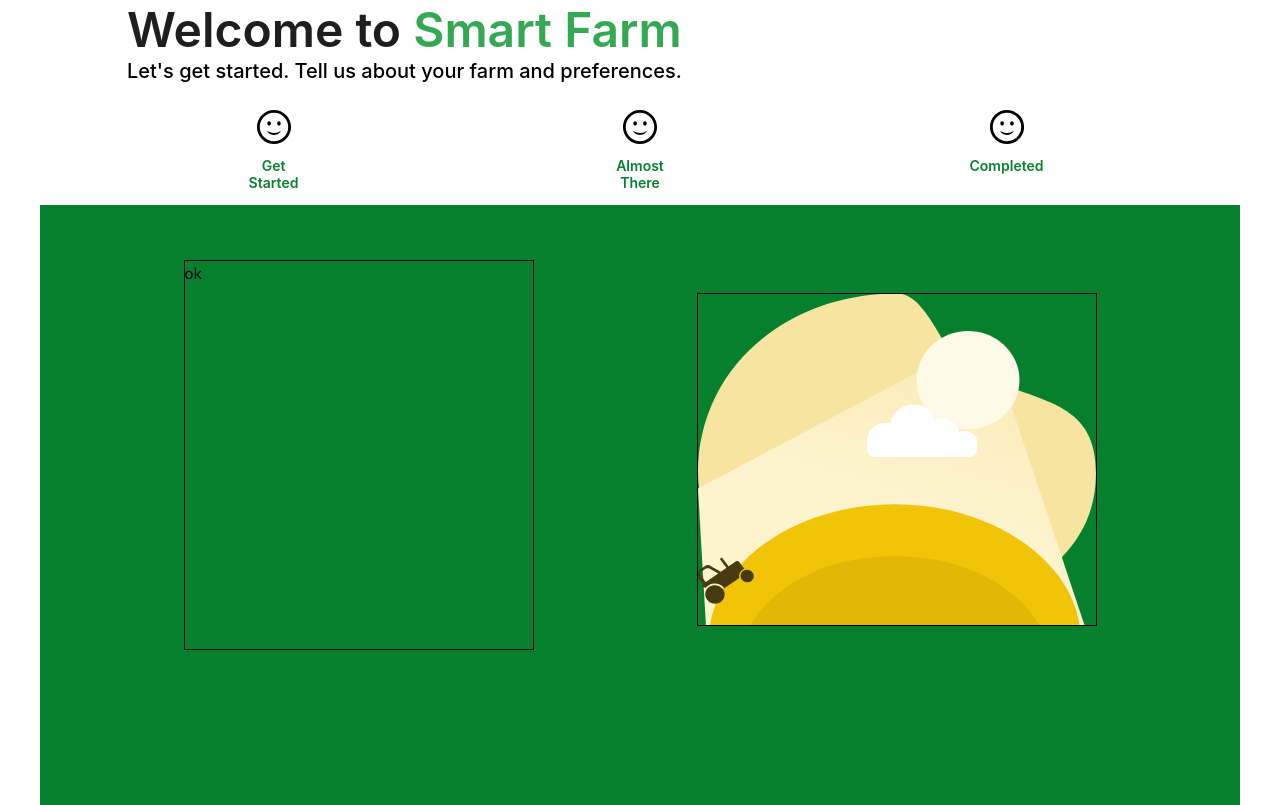
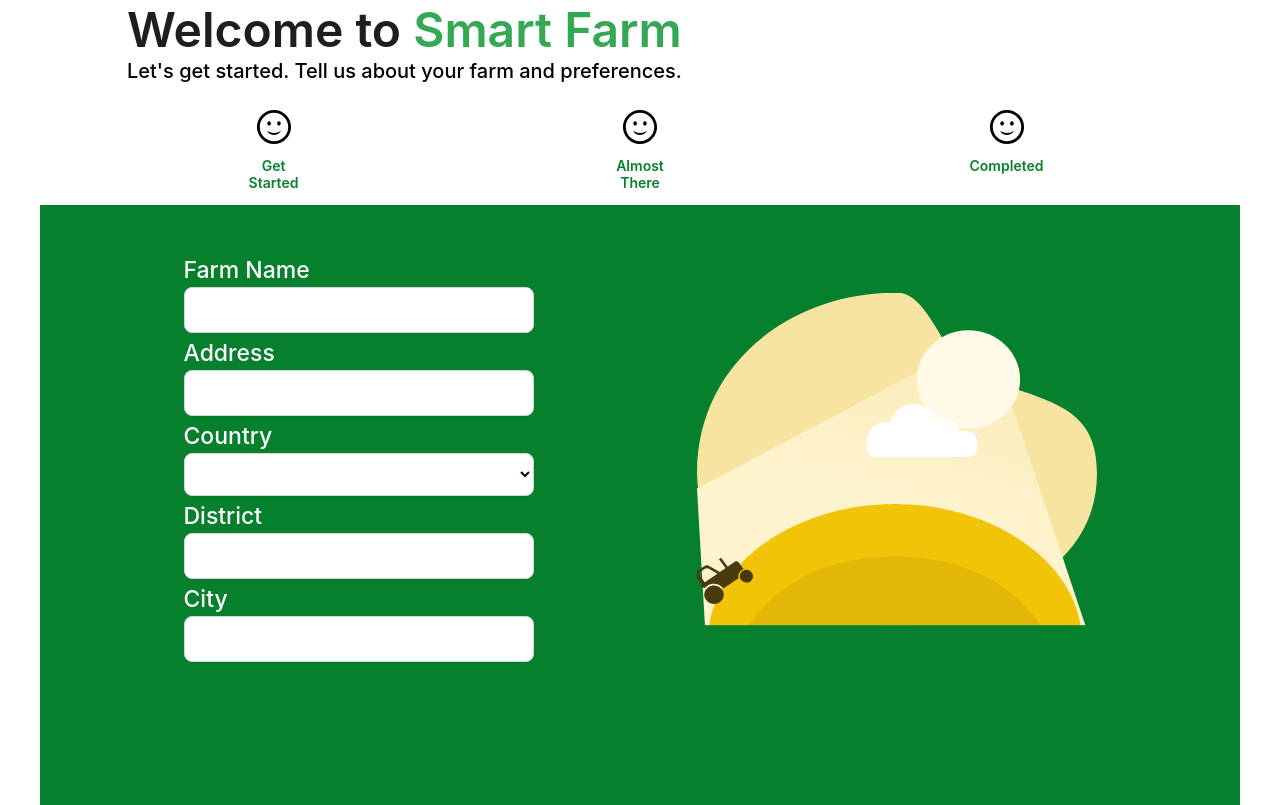
Before and after one commit to UchiG/Smart-Farm, a React (Vite) app: page /welcome in a window 1280 px wide. Built offline with nearby package versions, Linux system fonts and the light colour scheme.

Commit message:
getting started page done

```diff
--- a/src/components/WelcomeGetStarted.jsx
+++ b/src/components/WelcomeGetStarted.jsx
@@ -2,7 +2,30 @@ export const WelcomeGetStarted = () => {
 
     return (
             <div className="welcomeGetStartedParent">
-                <div className="welcomeGetStaredChild getStartedFormParent">ok</div>
+                <div className="welcomeGetStaredChild getStartedFormParent">
+                    <form action="">
+                        <div className="welcomeGetStartedInputField">
+                            <label htmlFor="farmName" className="welcomeGetStartedInputLabe">Farm Name</label>
+                            <input type="text" className="welcomeGetStartedInput" />
+                        </div>
+                        <div className="welcomeGetStartedInputField">
+                            <label htmlFor="address" className="welcomeGetStartedInputLabe">Address</label>
+                            <input type="text" className="welcomeGetStartedInput"/>
+                        </div>
+                        <div className="welcomeGetStartedInputField">
+                            <label htmlFor="country" className="welcomeGetStartedInputLabe">Country</label>
+                            <select name="" id="" className="welcomeGetStartedInput"></select>
+                        </div>
+                        <div className="welcomeGetStartedInputField">
+                            <label htmlFor="district" className="welcomeGetStartedInputLabe">District</label>
+                            <input type="text" className="welcomeGetStartedInput"/>
+                        </div>
+                        <div className="welcomeGetStartedInputField">
+                            <label htmlFor="city" className="welcomeGetStartedInputLabe">City</label>
+                            <input type="text"className="welcomeGetStartedInput"/>
+                        </div>
+                    </form>
+                </div>
                 <div className="welcomeGetStaredChild getStartedImage"></div>
             </div>
 
--- a/src/index.css
+++ b/src/index.css
@@ -641,9 +641,9 @@ code {
     /* align-items: center;  */
   }
 
-  .welcomeGetStaredChild {
-    border: 1px solid black;
-  }
+  /* .welcomeGetStaredChild {
+
+  }  */
 
   .welcomePageParent {
     display: flex;
@@ -653,7 +653,7 @@ code {
   }
 
   .welcomeGetStartedParent .getStartedFormParent {
-    border: 1px solid black;
+
     width: 350px;
     height: 390px;
     flex-shrink: 0;
@@ -672,3 +672,34 @@ code {
     margin-top: 88px;
     margin-left: 163px;
   }
+
+  .getStartedFormParent .welcomeGetStartedInputField {
+    display: flex;
+    width: 350px;
+    flex-direction: column;
+    align-items: flex-start;
+    margin-bottom: 10px;
+  }
+
+  .welcomeGetStartedInputField .welcomeGetStartedInput {
+    border-radius: 8px;
+    border: 1px solid var(--gray-300, #D0D5DD);
+    background: var(--White, #FFF);
+
+    /* Shadow/xs */
+    box-shadow: 0px 1px 2px 0px rgba(16, 24, 40, 0.05);
+    padding: 10px 14px;
+    width: 350px;
+  }
+
+  .welcomeGetStartedInputField .welcomeGetStartedInputLabe {
+    color: #FFF;
+
+/* Text sm/Medium */
+    font-family: Inter;
+    font-size: 23px;
+    font-style: normal;
+    font-weight: 500;
+    line-height: 20px; /* 142.857% */
+    margin-bottom: 7px;
+  }
```
